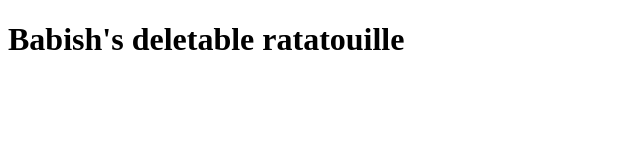
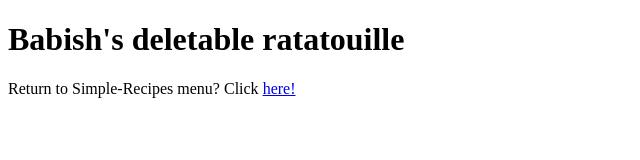
Before and after one commit to TheYeetMeister/odin-recipes, a plain HTML site: page pages/simple-recipes-subpages/babish-ratatouille.html in a window 1280 px wide. Shown: the whole page, without its empty margins (0-640 px from the left). Drawn offline with Linux system fonts and the light colour scheme.

Commit message:
add href to Simple-Recipes.html

```diff
--- a/pages/simple-recipes-subpages/babish-ratatouille.html
+++ b/pages/simple-recipes-subpages/babish-ratatouille.html
@@ -8,5 +8,7 @@
 
     <body>
         <h1>Babish's deletable ratatouille</h1>
+
+        <p>Return to Simple-Recipes menu? Click <a href="../simple-recipes.html">here!</a></p>
     </body>
 </html>
```
